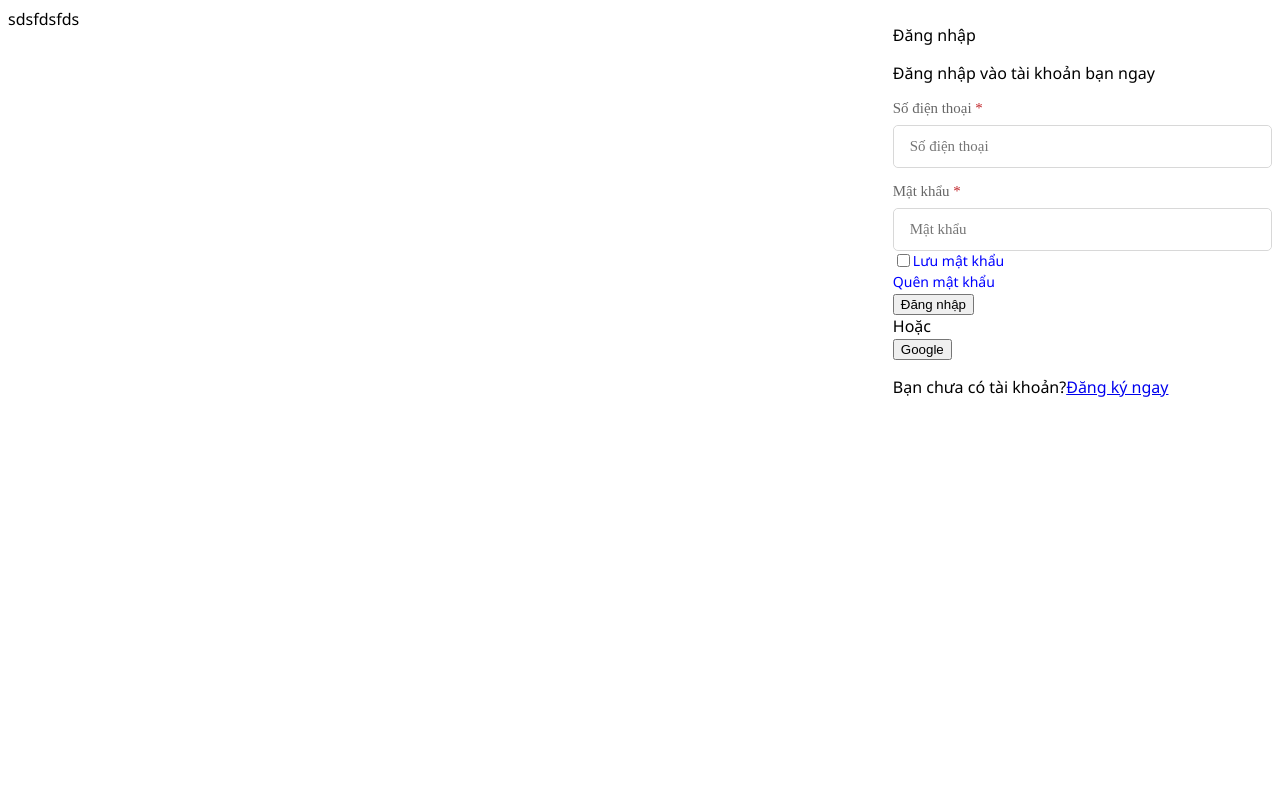
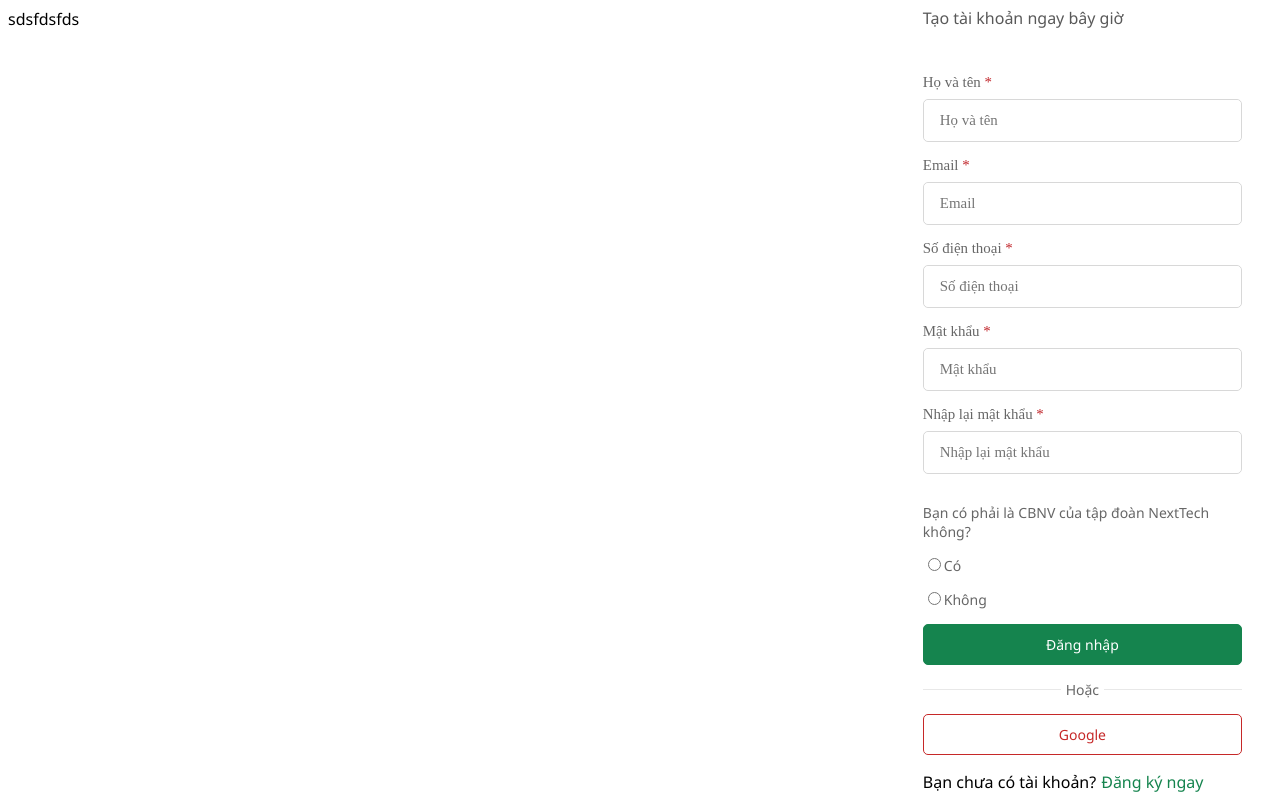
Before and after one commit to TrieuVanBan/Project-Test, a React (Vite) app: page /signin in a window 1280 px wide. Built offline with nearby package versions, Linux system fonts and the light colour scheme; a web font is replaced by a local one.

Commit message:
update code

```diff
--- a/src/commons/langueges.ts
+++ b/src/commons/langueges.ts
@@ -1,4 +1,8 @@
 const Languages = {
+    common: {
+        yes: "Có",
+        no: "Không"
+    },
     errorMsg: {
         userPhoneEmpty: 'Số điện thoại không được để trống',
         phoneCount: 'Số điện thoại chỉ được 10 số',
@@ -23,6 +27,7 @@ const Languages = {
         noAccount: "Bạn chưa có tài khoản?",
         registerNow: "Đăng ký ngay",
         loginNow: "Đăng nhập ngay",
+        questionIsEmployee: 'Bạn có phải là CBNV của tập đoàn NextTech không?',
     }
 };
 
--- a/src/components/button/index.tsx
+++ b/src/components/button/index.tsx
@@ -27,11 +27,11 @@ const Button = ({
     <div>
       <button
         className={cx(`${containButtonStyles ? containButtonStyles : ''}`)}
-        {...rightIcon &&
-        <MyImage
-          src={rightIcon}
-          className={rightIconStyles ? cx(`${rightIconStyles}`) : cx('icon-right-styles')}
-        />}
+        // {...rightIcon &&
+        // <MyImage
+        //   src={rightIcon}
+        //   className={rightIconStyles ? cx(`${rightIconStyles}`) : cx('icon-right-styles')}
+        // />}
       >
         {label}
       </button>
--- a/src/components/input/index.tsx
+++ b/src/components/input/index.tsx
@@ -30,24 +30,34 @@ const MyInputText = forwardRef(
       setErrorMsg,
     }));
 
-    const [valueText, setValueText] = useState<any>(`${value}`);
+    const [valueText, setValueText] = useState<any>('');
     const [errMsg, setErrMsg] = useState<string>('');
     const [isFocus, setIsFocus] = useState<boolean>(false);
     const orgTextInput = useRef<HTMLInputElement>(null);
 
-    const handleOnChange = (e: any) => {
+    // const handleOnChange = (e: any) => {
+    //   const { value } = e.target;
+    //   console.log(value);
+    // };
+
+    const _onChangeText = (e: any) => {
+      setErrMsg('');
       const { value } = e.target;
-      console.log(value);
+      setValueText(value)
+    }
+
+    const getValue = () => {
+      return valueText
     };
+    const setErrorMsg = () => {};
 
-    const getValue = () => { };
-    const setErrorMsg = () => {};
     const focus = useCallback(() => {
       if (orgTextInput.current) {
         orgTextInput.current?.focus();
       }
       setIsFocus(true)
     }, [])
+
     const blur = useCallback(() => {
       if (orgTextInput.current) {
         orgTextInput.current?.blur();
@@ -72,7 +82,7 @@ const MyInputText = forwardRef(
             onFocus={focus}
             onBlur={blur}
             placeholder={placeHolder}
-            onChange={handleOnChange}
+            onChange={_onChangeText}
             maxLength={maxLength}
             className={cx(
               `${inputStyle ? inputStyle : 'input-style'}`, `${!disabled ? '' : 'disable-input-container'}`
--- /dev/null
+++ b/src/components/radio-group/index.tsx
@@ -0,0 +1,17 @@
+import React from 'react'
+import classNames from 'classnames/bind';
+import styles from './radio-group.module.scss';
+
+const cx = classNames.bind(styles);
+
+const RadioGroup = ({ title, type, name, label }: any) => {
+    return (
+        <div className={cx("radio-group")}>
+            <p>{title}</p>
+            <input type={type} name={name} />
+            <label>{label}</label>
+        </div>
+    )
+}
+
+export default RadioGroup
--- /dev/null
+++ b/src/components/radio-group/radio-group.module.scss
@@ -0,0 +1,4 @@
+.radio-group {
+    font-size: 14px;
+    color: #676767;
+}
--- a/src/page/login/login.module.scss
+++ b/src/page/login/login.module.scss
@@ -56,6 +56,12 @@
     font-size: 14px;
     border: 1px solid $color-green1;
     border-radius: 5px;
+    cursor: pointer;
+}
+
+.button-login:hover {
+    opacity: 0.9;
+    transition: ease-in-out .2s;
 }
 
 .button-google {
@@ -68,6 +74,12 @@
     font-size: 14px;
     border: 1px solid $color-red;
     border-radius: 5px;
+    cursor: pointer;
+}
+
+.button-google:hover {
+    opacity: 0.8;
+    transition: ease-in-out .2s;
 }
 
 .register-now {
--- a/src/page/signin/Signin.module.scss
+++ b/src/page/signin/Signin.module.scss
@@ -0,0 +1,87 @@
+@import '../../assets/scss';
+.login {
+    display: flex;
+    flex-direction: column;
+    justify-content: center;
+    height: 95vh;
+    padding: 0 30px;
+}
+
+.title-login {
+    font-size: 22px;
+    font-weight: 500;
+    color: #595959;
+    margin: 0;
+}
+
+.title {
+    font-size: 16px;
+    font-weight: 500;
+    color: $color-black;
+    margin: 10px 0 30px 0;
+}
+
+.savePwd {
+    padding: 15px 0;
+}
+
+.div-all {
+    display: flex;
+    align-items: center;
+    margin: 15px 0;
+}
+
+.div {
+    height: 1px;
+    display: flex;
+    background-color: $color-gray-e8;
+    width: 100%;
+}
+
+.or {
+    color: $color-gray2;
+    margin: 0 5px;
+    font-size: 14px;
+}
+
+.button-login {
+    color: #ffffff;
+    background: $color-green1;
+    width: 100%;
+    padding: 10px 0;
+    font-family: 'Segoe UI', Tahoma, Geneva, Verdana, sans-serif;
+    font-weight: 500;
+    font-size: 14px;
+    border: 1px solid $color-green1;
+    border-radius: 5px;
+    cursor: pointer;
+}
+
+.button-login:hover {
+    opacity: 0.9;
+    transition: ease-in-out .2s;
+}
+
+.button-google {
+    color: $color-red;
+    background: #ffffff;
+    width: 100%;
+    padding: 10px 0;
+    font-family: 'Segoe UI', Tahoma, Geneva, Verdana, sans-serif;
+    font-weight: 500;
+    font-size: 14px;
+    border: 1px solid $color-red;
+    border-radius: 5px;
+    cursor: pointer;
+}
+
+.button-google:hover {
+    opacity: 0.8;
+    transition: ease-in-out .2s;
+}
+
+.register-now {
+    color: $color-green1;
+    text-decoration: none;
+    padding-left: 5px;
+}
--- a/src/page/signin/Signin.tsx
+++ b/src/page/signin/Signin.tsx
@@ -1,17 +1,3 @@
-// import React from 'react'
-
-// type Props = {}
-
-// const Signin = (props: Props) => {
-//   return (
-//     <>
-//         <p>Signin</p>
-//     </>
-//   )
-// }
-
-// export default Signin
-
 import React, { useCallback, useMemo, useRef } from "react";
 import IcGoogle from '../../assets/icon/ic_google.svg';
 import MyInputText from "../../components/input";
@@ -22,12 +8,18 @@ import classNames from 'classnames/bind';
 import styles from './Signin.module.scss';
 import Button from "../../components/button";
 import { Link } from "react-router-dom";
+import axios from "axios";
+import RadioGroup from "../../components/radio-group";
 
 const cx = classNames.bind(styles);
+const url = "http://localhost:5000/users"
 
 const Signin = () => {
+  const refName = useRef<TextFieldActions>(null);
   const refPhone = useRef<TextFieldActions>(null);
   const refPassword = useRef<TextFieldActions>(null);
+  const refEmail = useRef<TextFieldActions>(null);
+  const refRePwd = useRef<TextFieldActions>(null);
 
   const renderInput = useCallback(
     (
@@ -36,7 +28,6 @@ const Signin = () => {
       _type: string,
       _placeholder: string,
       _maxLength?: number
-      // _important: string
     ) => {
       return (
         <MyInputText
@@ -51,6 +42,17 @@ const Signin = () => {
     },
     []
   );
+
+  const rederInputRadio = useCallback((_type: string, _label: string, _name: string, _title?: string) => {
+    return (
+      <RadioGroup
+        type={_type}
+        label={_label}
+        name={_name}
+        title={_title}
+      />
+    )
+  }, [])
 
   const renderButtonLogin = useMemo(() => {
     return (
@@ -71,24 +73,44 @@ const Signin = () => {
     )
   }, [])
 
+  const handleSubmit = async (e: any) => {
+    e.preventDefault();
+
+
+    // add user
+    // await axios.post(url, {
+    //   name: refName.current?.getValue(),
+    //   phone: refPhone.current?.getValue(),
+    //   email: refEmail.current?.getValue(),
+    //   password: refPassword.current?.getValue()
+    // })
+    //   .then((response) => {
+    //     console.log(response.data);
+    //   })
+    //   .catch((error) => {
+    //     console.log(error);
+    //   })
+  }
+
+
   return (
     <div className={cx("login")}>
-      <p className={cx("title-login")}>{Languages.auth.login}</p>
-      <p className={cx("title")}>{Languages.auth.titleLogin}</p>
-      <form className={cx("form")}>
-        {/* {renderInput(
+      <p className={cx("title-login")}>{Languages.auth.regiter}</p>
+      <p className={cx("title")}>{Languages.auth.titleRegiter}</p>
+      <form className={cx("form")} onSubmit={handleSubmit}>
+        {renderInput(
           Languages.auth.name,
-          refPhone,
+          refName,
           TYPE_INPUT.TEXT,
           Languages.auth.name,
           30
         )}
-          {renderInput(
+        {renderInput(
           Languages.auth.email,
-          refPhone,
+          refEmail,
           TYPE_INPUT.EMAIL,
           Languages.auth.email
-        )} */}
+        )}
         {renderInput(
           Languages.auth.phone,
           refPhone,
@@ -102,17 +124,16 @@ const Signin = () => {
           TYPE_INPUT.PASSWORD,
           Languages.auth.password
         )}
-        {/* {renderInput(
+        {renderInput(
           Languages.auth.rePwd,
-          refPhone,
+          refRePwd,
           TYPE_INPUT.PASSWORD,
           Languages.auth.rePwd
-        )} */}
+        )}
         <div className={cx("savePwd")}>
-          <a href="" style={{ fontSize: "14px", color: "blue", textDecoration: "none", display: "flex", alignItems: "center" }}> <input type="checkbox" />Lưu mật khẩu </a>
-          <a href="" style={{ fontSize: "14px", color: "blue", textDecoration: "none" }}>Quên mật khẩu</a>
+          {rederInputRadio(TYPE_INPUT.RADIO, Languages.common.yes, "yes", Languages.auth.questionIsEmployee)}
+          {rederInputRadio(TYPE_INPUT.RADIO, Languages.common.no, "no")}
         </div>
-        {/* {renderButton(Languages.auth.login)} */}
         {renderButtonLogin}
         <div className={cx("div-all")}>
           <div className={cx("div")}></div>
@@ -122,7 +143,7 @@ const Signin = () => {
         {renderButtonGoogle}
         <p>
           <span>{Languages.auth.noAccount}</span>
-          <Link to={"/signin"} className={cx("register-now")}>{Languages.auth.registerNow}</Link>
+          <Link to={"/"} className={cx("register-now")}>{Languages.auth.registerNow}</Link>
         </p>
       </form>
     </div>
```
Also changed, not shown: src/assets/scss/_fonts.scss (line endings or trailing spaces).
